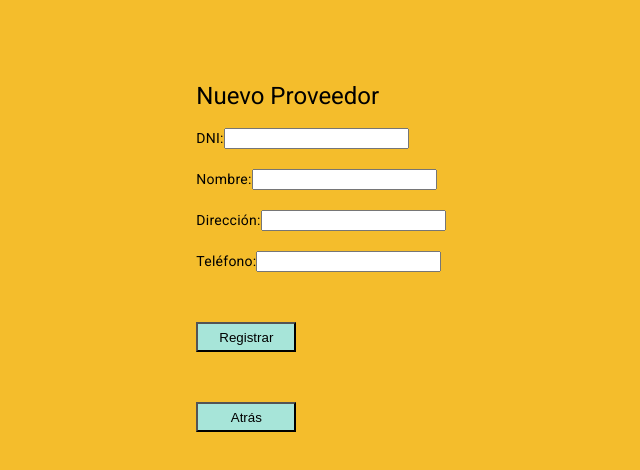
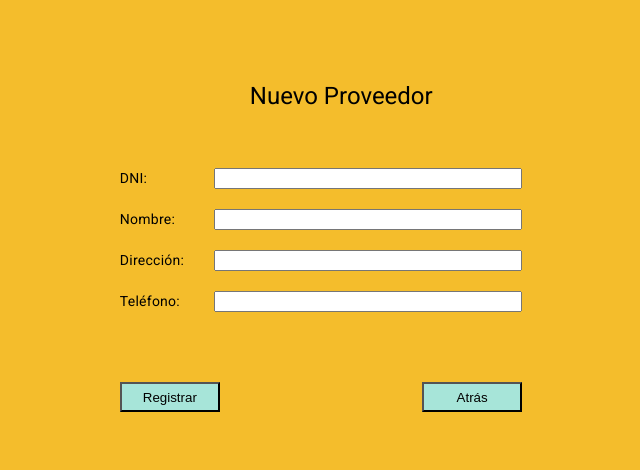
Before and after one commit to arh91/ClientesProveedoresAngular, an Angular app: page /supplier-register in a window 1280 px wide. Shown: the top 470 px of the page, without its empty margins (319-959 px from the left). Built offline with nearby package versions, Linux system fonts and the light colour scheme.

Commit message:
Continúo introduciendo cambios en el diseño de las vistas

```diff
--- a/src/app/customer-details/customer-details.component.css
+++ b/src/app/customer-details/customer-details.component.css
@@ -0,0 +1,46 @@
+  #one {
+    display: flex;
+    flex-direction: column; /* Alinea los elementos horizontalmente */
+  }
+
+  .customer-id {
+    display: flex;
+    justify-content: space-between;
+    margin-bottom:20px;
+  }
+
+  .customer-nif {
+    display: flex;
+    justify-content: space-between;
+    margin-bottom:20px;
+  }
+
+  .customer-name {
+    display: flex;
+    justify-content: space-between;
+    margin-bottom:20px;
+  }
+
+  .customer-address {
+    display: flex;
+    justify-content: space-between;
+    margin-bottom:20px;
+  }
+
+  .customer-phone {
+    display: flex;
+    justify-content: space-between;
+  }
+
+  #two {
+    display: flex;
+    justify-content: space-between;
+  }
+
+  label{
+    margin-right: 30px;
+  }
+
+  h1{
+    margin-left:130px;
+  }
--- a/src/app/customer-details/customer-details.component.html
+++ b/src/app/customer-details/customer-details.component.html
@@ -1,40 +1,44 @@
+<!-- customer-details.component.html -->
+
 <div *ngIf="customer">
   <h1>Detalles del Cliente</h1>
   <br><br>
-    <div>
+
+  <div id="one">
+
+    <div class="customer-id">
       <label>ID:</label>
       <input type="text" [(ngModel)]="customer.id" disabled>
     </div>
-    <br>
-    <div>
+
+    <div class="customer-nif">
       <label>DNI:</label>
       <input type="text" [(ngModel)]="customer.dni" disabled>
     </div>
-    <br>
-    <div>
+
+    <div class="customer-name">
       <label>Nombre:</label>
       <input type="text" [(ngModel)]="customer.nombre">
     </div>
-    <br>
-    <div>
+
+    <div class="customer-address">
       <label>Dirección:</label>
       <input type="text" [(ngModel)]="customer.direccion">
     </div>
-    <br>
-    <div>
+
+    <div class="customer-phone">
       <label>Teléfono:</label>
       <input type="text" [(ngModel)]="customer.telefono">
     </div>
-    <br><br><br>
-    <div>
+  </div>
+
+  <br><br>
+
+  <div id="two">
     <button (click)="deleteCustomer()">Eliminar</button>
-    </div>
-    <br>
-    <div>
     <button (click)="updateCustomer()">Modificar</button>
-    </div>
-    <br>
-    <div>
     <button routerLink='/customers-list'>Atrás</button>
   </div>
+
+
 </div>
--- a/src/app/customer-register/customer-register.component.css
+++ b/src/app/customer-register/customer-register.component.css
@@ -0,0 +1,40 @@
+  #one {
+    display: flex;
+    flex-direction: column; /* Alinea los elementos horizontalmente */
+  }
+
+  .customer-nif {
+    display: flex;
+    justify-content: space-between;
+    margin-bottom:20px;
+  }
+
+  .customer-name {
+    display: flex;
+    justify-content: space-between;
+    margin-bottom:20px;
+  }
+
+  .customer-address {
+    display: flex;
+    justify-content: space-between;
+    margin-bottom:20px;
+  }
+
+  .customer-phone {
+    display: flex;
+    justify-content: space-between;
+  }
+
+  #two {
+    display: flex;
+    justify-content: space-between;
+  }
+
+  label{
+    margin-right: 30px;
+  }
+
+  h1{
+    margin-left:130px;
+  }
--- a/src/app/customer-register/customer-register.component.html
+++ b/src/app/customer-register/customer-register.component.html
@@ -1,34 +1,40 @@
 <!-- customer-register.component.html -->
 
 <div>
-    <h1>Nuevo Cliente</h1>
+  <h1>Nuevo Cliente</h1>
+  <br><br>
+  <!-- Formulario de registro -->
+  <form (ngSubmit)="registerCustomer()" class="form-container">
 
-    <!-- Formulario de registro -->
-    <form (ngSubmit)="registerCustomer()">
-      <div>
+    <div id="one">
+      <div class="customer-nif">
         <label for="customerNif" id="labelCustomerNif">DNI:</label>
         <input type="text" id="customerNif" name="customerNif" [(ngModel)]="customer.dni" required>
       </div>
-      <br>
-      <div>
+
+      <div class="customer-name">
         <label for="customerName" id="labelCustomerName">Nombre:</label>
         <input type="text" id="customerName" name="customerName" [(ngModel)]="customer.name" required>
       </div>
-      <br>
-      <div>
+
+      <div class="customer-address">
         <label for="customerAddress" id="labelCustomerAddress">Dirección:</label>
         <input type="text" id="customerAddress" name="customerAddress" [(ngModel)]="customer.address" required>
       </div>
-      <br>
-      <div>
+
+      <div class="customer-phone">
         <label for="customerPhone" id="labelCustomerPhone">Teléfono:</label>
         <input type="text" id="customerPhone" name="customerPhone" [(ngModel)]="customer.phone" required>
       </div>
-      <br>
+    </div>
+
+    <br><br>
+
+    <div id="two">
       <button id="btnSubmitCustomer" type="submit">Registrar</button>
-    </form>
-    <br>
-    <div>
       <button routerLink="/customer-options">Atrás</button>
     </div>
+
+  </form>
+
 </div>
--- a/src/app/customer-register/customer-register.component.ts
+++ b/src/app/customer-register/customer-register.component.ts
@@ -40,7 +40,7 @@ export class CustomerRegisterComponent {
   openSnackBar(message: string, action: string) {
     this._snackBar.open(message, action, {
       duration: 2000, // Duración en milisegundos
-      verticalPosition: 'top', // Posición vertical
+      verticalPosition: 'bottom', // Posición vertical
       horizontalPosition: 'center', // Posición horizontal
     });
   }
--- a/src/app/supplier-details/supplier-details.component.css
+++ b/src/app/supplier-details/supplier-details.component.css
@@ -0,0 +1,46 @@
+  #one {
+    display: flex;
+    flex-direction: column; /* Alinea los elementos horizontalmente */
+  }
+
+  .customer-id {
+    display: flex;
+    justify-content: space-between;
+    margin-bottom:20px;
+  }
+
+  .customer-nif {
+    display: flex;
+    justify-content: space-between;
+    margin-bottom:20px;
+  }
+
+  .customer-name {
+    display: flex;
+    justify-content: space-between;
+    margin-bottom:20px;
+  }
+
+  .customer-address {
+    display: flex;
+    justify-content: space-between;
+    margin-bottom:20px;
+  }
+
+  .customer-phone {
+    display: flex;
+    justify-content: space-between;
+  }
+
+  #two {
+    display: flex;
+    justify-content: space-between;
+  }
+
+  label{
+    margin-right: 30px;
+  }
+
+  h1{
+    margin-left:130px;
+  }
--- a/src/app/supplier-details/supplier-details.component.html
+++ b/src/app/supplier-details/supplier-details.component.html
@@ -1 +1,44 @@
-<p>supplier-details works!</p>
+<!-- supplier-details.component.html -->
+
+<div *ngIf="supplier">
+    <h1>Detalles del Proveedor</h1>
+    <br><br>
+
+    <div id="one">
+
+      <div class="supplier-id">
+        <label>ID:</label>
+        <input type="text" [(ngModel)]="supplier.id" disabled>
+      </div>
+
+      <div class="supplier-nif">
+        <label>DNI:</label>
+        <input type="text" [(ngModel)]="supplier.dni" disabled>
+      </div>
+
+      <div class="supplier-name">
+        <label>Nombre:</label>
+        <input type="text" [(ngModel)]="supplier.nombre">
+      </div>
+
+      <div class="supplier-address">
+        <label>Dirección:</label>
+        <input type="text" [(ngModel)]="supplier.direccion">
+      </div>
+
+      <div class="supplier-phone">
+        <label>Teléfono:</label>
+        <input type="text" [(ngModel)]="supplier.telefono">
+      </div>
+    </div>
+
+    <br><br>
+
+    <div id="two">
+      <button (click)="deleteSupplier()">Eliminar</button>
+      <button (click)="updateSupplier()">Modificar</button>
+      <button routerLink='/suppliers-list'>Atrás</button>
+    </div>
+
+
+  </div>
--- a/src/app/supplier-details/supplier-details.component.ts
+++ b/src/app/supplier-details/supplier-details.component.ts
@@ -1,10 +1,82 @@
-import { Component } from '@angular/core';
+// En supplier-details.component.ts
+
+import { Component, OnInit } from '@angular/core';
+import { ActivatedRoute, Router } from '@angular/router';
+import { HttpClient } from '@angular/common/http';
+import { MatSnackBar } from '@angular/material/snack-bar';
+
+interface Supplier {
+  id: number;
+  dni: string;
+  nombre: string;
+  direccion: string;
+  telefono: string;
+}
 
 @Component({
   selector: 'app-supplier-details',
   templateUrl: './supplier-details.component.html',
-  styleUrl: './supplier-details.component.css'
+  styleUrls: ['./supplier-details.component.css']
 })
-export class SupplierDetailsComponent {
+export class SupplierDetailsComponent implements OnInit {
+  supplierId: number = 0;
+  supplier: Supplier | undefined;
 
+  constructor(private route: ActivatedRoute, private http: HttpClient, private _snackBar: MatSnackBar, private router: Router) { }
+
+
+  ngOnInit(): void {
+    this.route.paramMap.subscribe(params => {
+      this.supplierId = Number(params.get('id')); // Obtenemos el ID de la URL
+      this.getSupplierDetails(this.supplierId); // Obtenemos detalles del proveedor
+    });
+  }
+
+  getSupplierDetails(id: number): void {
+    this.http.get<Supplier>(`http://localhost:3000/api/proveedores/${id}`).subscribe(data => {
+      this.supplier = data; // Almacenamos detalles del proveedor
+    }, error => {
+      console.error('Error al obtener detalles del proveedor:', error);
+    });
+  }
+
+  deleteSupplier(): void {
+    if (!confirm('¿Estás seguro de que deseas eliminar este proveedor?')) {
+      return;
+    }
+    this.http.delete(`http://localhost:3000/api/proveedores/${this.supplier?.id}`).subscribe(() => {
+      console.log('Proveedor eliminado');
+      this.openSnackBar('Proveedor eliminado correctamente', 'Cerrar');
+      this.router.navigate(['/suppliers-list']); // Redirigimos a la lista de proveedores después de eliminar
+    }, error => {
+      console.error('Error al eliminar proveedor:', error);
+      this.openSnackBar('Error al eliminar proveedor', 'Cerrar');
+    });
+  }
+
+  updateSupplier(): void {
+    // Verificamos que no quede ningún campo vacío
+    if (!this.supplier?.dni || !this.supplier?.nombre || !this.supplier?.direccion || !this.supplier?.telefono) {
+      this.openSnackBar('Aviso', 'Por favor, rellene todos los campos.');
+      return;
+    }
+    if (!confirm('¿Estás seguro de que deseas modificar este proveedor?')) {
+      return;
+    }
+    this.http.put(`http://localhost:3000/api/proveedores/${this.supplierId}`, this.supplier).subscribe(() => {
+      console.log('Proveedor actualizado en el servidor');
+      this.openSnackBar('Proveedor actualizado', 'Cerrar');
+    }, error => {
+      console.error('Error al actualizar el proveedor:', error);
+      this.openSnackBar('Error al actualizar el proveedor', 'Cerrar');
+    });
+  }
+
+  openSnackBar(message: string, action: string) {
+    this._snackBar.open(message, action, {
+      duration: 2000, // Duración en milisegundos
+      verticalPosition: 'top', // Posición vertical
+      horizontalPosition: 'center', // Posición horizontal
+    });
+  }
 }
--- a/src/app/supplier-register/supplier-register.component.css
+++ b/src/app/supplier-register/supplier-register.component.css
@@ -0,0 +1,40 @@
+  #one {
+    display: flex;
+    flex-direction: column; /* Alinea los elementos horizontalmente */
+  }
+
+  .supplier-nif {
+    display: flex;
+    justify-content: space-between;
+    margin-bottom:20px;
+  }
+
+  .supplier-name {
+    display: flex;
+    justify-content: space-between;
+    margin-bottom:20px;
+  }
+
+  .supplier-address {
+    display: flex;
+    justify-content: space-between;
+    margin-bottom:20px;
+  }
+
+  .supplier-phone {
+    display: flex;
+    justify-content: space-between;
+  }
+
+  #two {
+    display: flex;
+    justify-content: space-between;
+  }
+
+  label{
+    margin-right: 30px;
+  }
+
+  h1{
+    margin-left:130px;
+  }
--- a/src/app/supplier-register/supplier-register.component.html
+++ b/src/app/supplier-register/supplier-register.component.html
@@ -2,33 +2,39 @@
 
   <div>
     <h1>Nuevo Proveedor</h1>
+    <br><br>
+    <!-- Formulario de registro -->
+    <form (ngSubmit)="registerSupplier()" class="form-container">
 
-    <!-- Formulario de registro -->
-    <form (ngSubmit)="registerSupplier()">
-      <div>
-        <label for="supplierId" id="labelSupplierId">DNI:</label>
-        <input type="text" id="supplierId" name="supplierId" [(ngModel)]="supplier.dni" required>
+      <div id="one">
+        <div class="supplier-nif">
+          <label for="supplierNif">DNI:</label>
+          <input type="text" id="supplierNif" name="supplierNif" [(ngModel)]="supplier.dni" required>
         </div>
-      <br>
-      <div>
-        <label for="supplierName" id="labelSupplierName">Nombre:</label>
+
+        <div class="supplier-name">
+          <label for="supplierName">Nombre:</label>
           <input type="text" id="supplierName" name="supplierName" [(ngModel)]="supplier.name" required>
         </div>
-      <br>
-      <div>
-        <label for="supplierAddress" id="labelSupplierAddress">Dirección:</label>
+
+        <div class="supplier-address">
+          <label for="supplierAddress">Dirección:</label>
           <input type="text" id="supplierAddress" name="supplierAddress" [(ngModel)]="supplier.address" required>
         </div>
-      <br>
-      <div>
-        <label for="supplierPhone" id="labelSupplierPhone">Teléfono:</label>
+
+        <div class="supplier-phone">
+          <label for="supplierPhone">Teléfono:</label>
           <input type="text" id="supplierPhone" name="supplierPhone" [(ngModel)]="supplier.phone" required>
         </div>
-      <br>
+      </div>
+
+      <br><br>
+
+      <div id="two">
         <button id="btnSubmitSupplier" type="submit">Registrar</button>
-    </form>
-    <br>
-    <div>
         <button routerLink="/supplier-options">Atrás</button>
       </div>
+
+    </form>
+
   </div>
--- a/src/styles.css
+++ b/src/styles.css
@@ -21,6 +21,10 @@ h1{
     font-size: 70px;
 }
 
+input[type="text"] {
+    width: 300px;
+}
+
 .main-container {
     width: 100%;
     display: flex;
```
Lines whose indentation alone changed are shown as unchanged.
